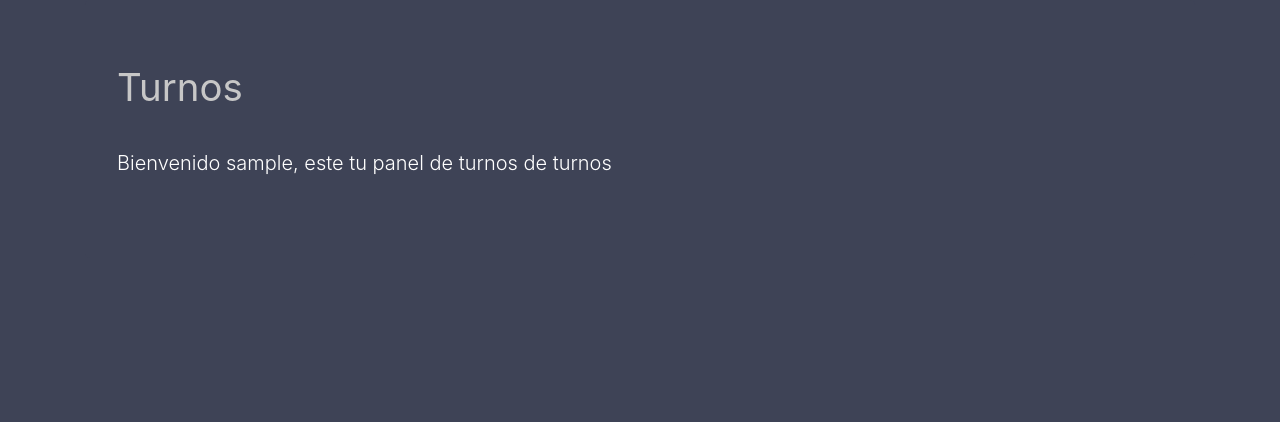
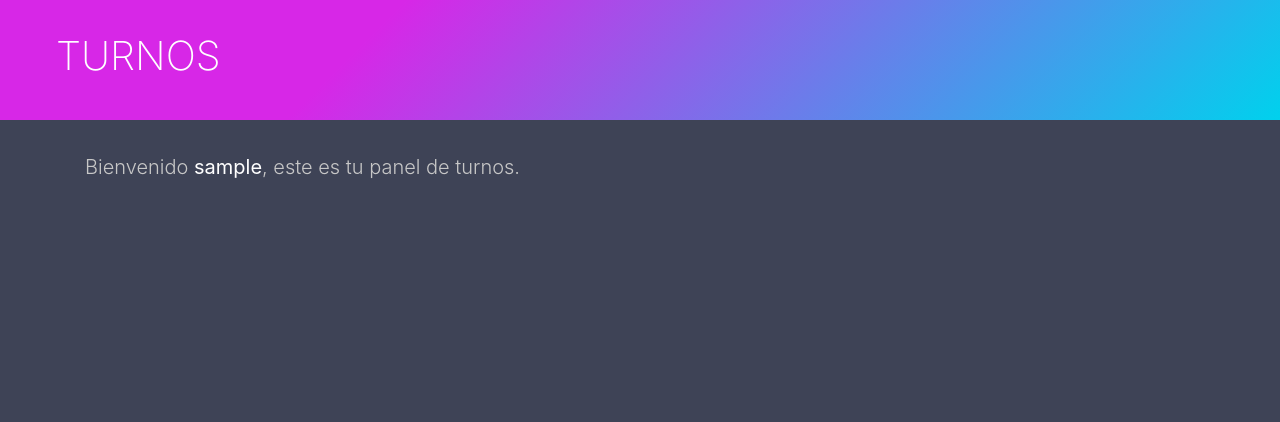
Before and after one commit to menendezg/IFTS12-Liendro-Website, a PHP site: page /sierra-website/booking.php in a window 1280 px wide. Shown: the part 166-588 px from the top of the page. Run offline with PHP 8.4, Linux system fonts and the light colour scheme; the visitor is signed in with stand-in values (Sample User, id 1); data comes from the database, SQL or seed files in the repository.

Commit message:
Improve jumbotron for booking

```diff
--- a/docker-lamp-environment/www/sierra-website/booking.php
+++ b/docker-lamp-environment/www/sierra-website/booking.php
@@ -63,24 +63,24 @@ if ($session->is_admin($username)) {
   <body>
     <?php
     require_once 'components/nav.php';
-?>
+    ?>
 
+    <div class="">
+      <div class="jumbotron jumbotron-services custom-jumbotron">
+        <h1 class="display-4 ml-4">TURNOS</h1>
+      </div>
+    </div>
 
     <div class="container">
       <div class="row">
         <div class="col-sm-12">
-          <div class="jumbotron custom-jumbotron">
-            <h1 class="display-4 primary-title subpage-title" style="text-align: left!important;">
-                Turnos
-            </h1>
-            <p class="lead">
-            Bienvenido <?php echo $username; ?>, este tu panel de turnos de turnos
-            </p>
-          </div>
+          <p class="lead">
+            Bienvenido <b style="color: white;"><?php echo $username; ?></b>, este es tu panel de turnos.
+          </p>
         </div>
       </div>
 
-      <div class="row justify-content-center custom_bottom">
+      <div class="row justify-content-center custom-top custom_bottom">
         <div class="col-sm-8">
         <ul class="list-group">
         <?php
--- a/docker-lamp-environment/www/sierra-website/css/style.css
+++ b/docker-lamp-environment/www/sierra-website/css/style.css
@@ -44,6 +44,10 @@ body {
 
 .nopadding {
     padding: 0;
+}
+
+.custom-top {
+    padding-top: 80px;
 }
 
 .custom_bottom {
@@ -745,3 +749,7 @@ small {
 .icon_category {
     max-width: 64%;
 }
+
+.lead {
+    color: #c7c7c7;
+}
```
